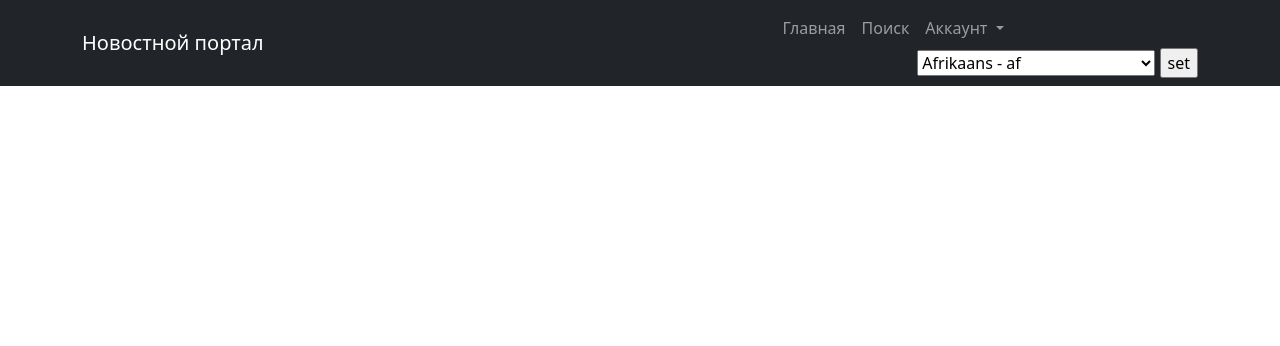
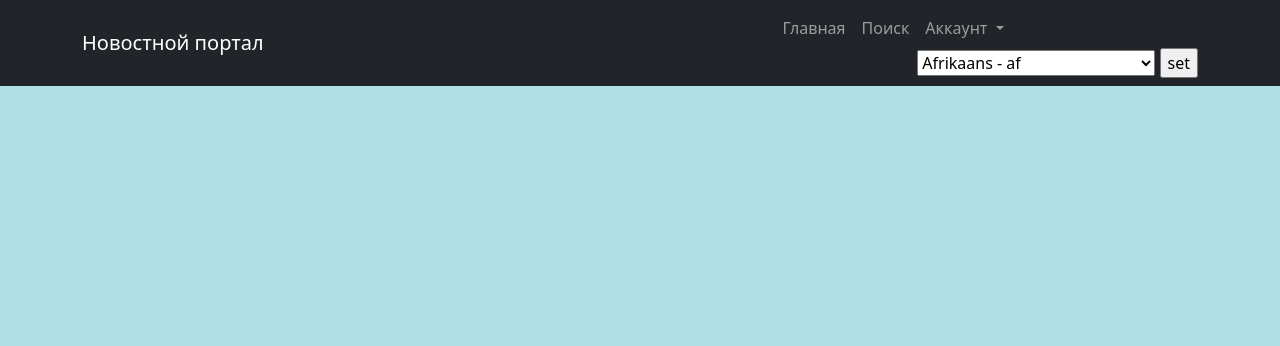
Before and after one commit to K1ngFish/D3Novikov, a Django app: template NewsPortal/templates/post.html in a window 1280 px wide. Shown: the top 346 px of the page. Run offline with Django 4.2, Linux system fonts and the light colour scheme; the template is opened without the code that fills it, so the values that code supplies are empty; some libraries are stand-ins or nearby versions.

Commit message:
Added dependence of background color on time

```diff
--- a/NewsPortal/NewsApp/views.py
+++ b/NewsPortal/NewsApp/views.py
@@ -38,10 +38,6 @@ class PostsList(ListView):
     def post(self, request):
         request.session['django_timezone'] = request.POST['timezone']
         return redirect('posts_list')
-
-
-
-
 
     # def get_queryset(self):
     #    queryset = super().get_queryset()
--- a/NewsPortal/templates/flatpages/default.html
+++ b/NewsPortal/templates/flatpages/default.html
@@ -11,8 +11,9 @@
         <title>{% trans 'Новостной портал' %}</title>
         <link href="{% static 'css/styles.css' %}" rel="stylesheet" />
         <script src="https://cdn.jsdelivr.net/npm/bootstrap@5.3.0-alpha1/dist/js/bootstrap.bundle.min.js" integrity="sha384-w76AqPfDkMBDXo30jS1Sgez6pr3x5MlQ1ZAGC+nuZB+EYdgRZgiwxhTBTkF7CXvN" crossorigin="anonymous"></script>
-
-
+        <style>
+            body {background-color: {% if current_time.hour >= 19 or current_time.hour <= 7 %} darkcyan {% else %} powderblue {% endif %};}
+        </style>
     </head>
         <body>
             <!-- Responsive navbar-->
```
Also changed, not shown: NewsPortal/db.sqlite3.
